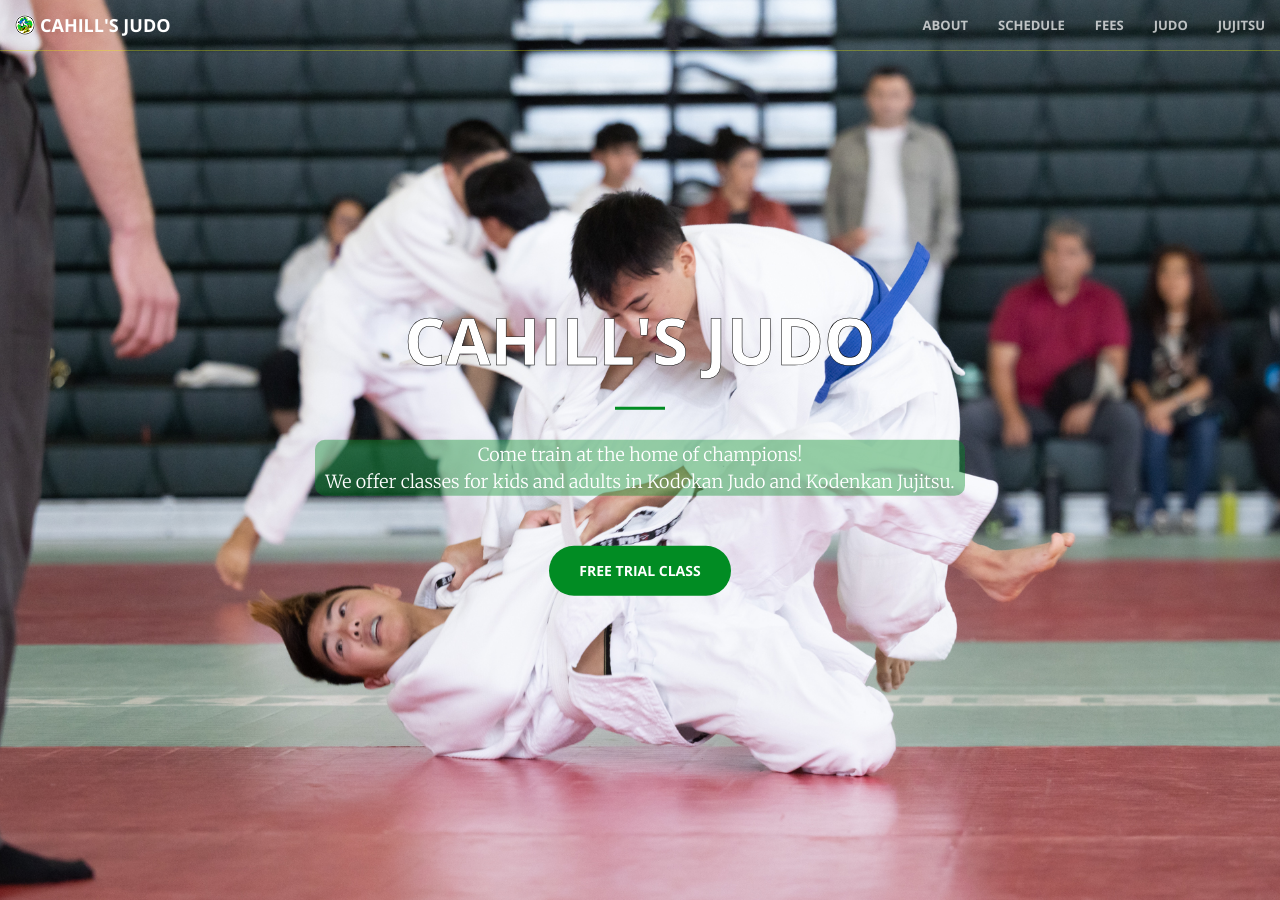
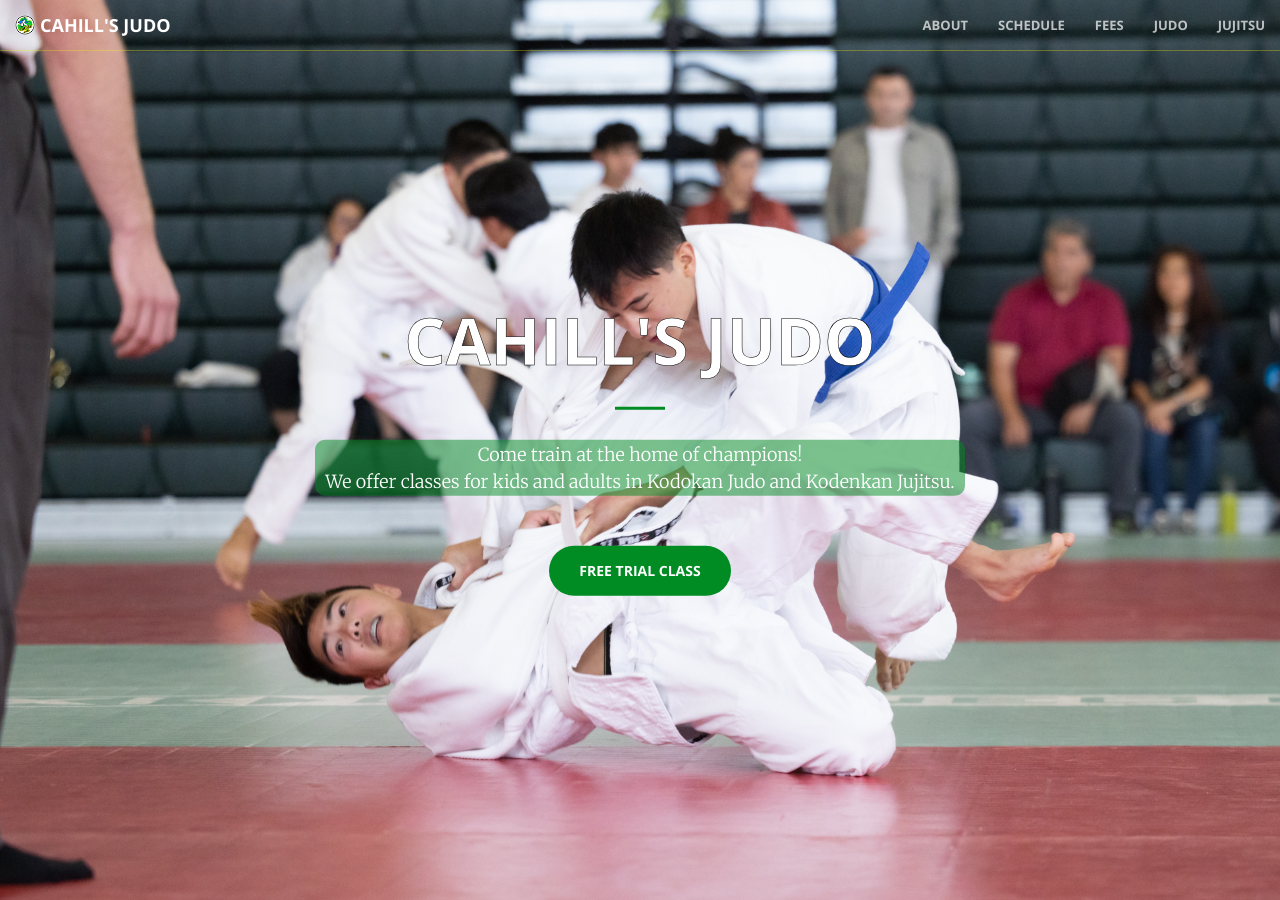
Before and after one commit to cahillsjudo/cahillsjudo.github.io, a Jekyll site: the page built from index.html, in a window 1280 px wide and 900 px high. Built offline with Jekyll 4.4.1, drawn with Linux system fonts in a browser that asks for light colours.

Commit message:
Update _base.scss

```diff
--- a/_sass/_base.scss
+++ b/_sass/_base.scss
@@ -459,7 +459,7 @@ body {
 }
 
 .pop-text {
-  background-color: rgba(1, 140, 35, 0.4);
+  background-color: rgba(1, 140, 35, 0.5);
   color: white;
   padding: 0.1rem 1rem;
   border-radius: 10px;
```
